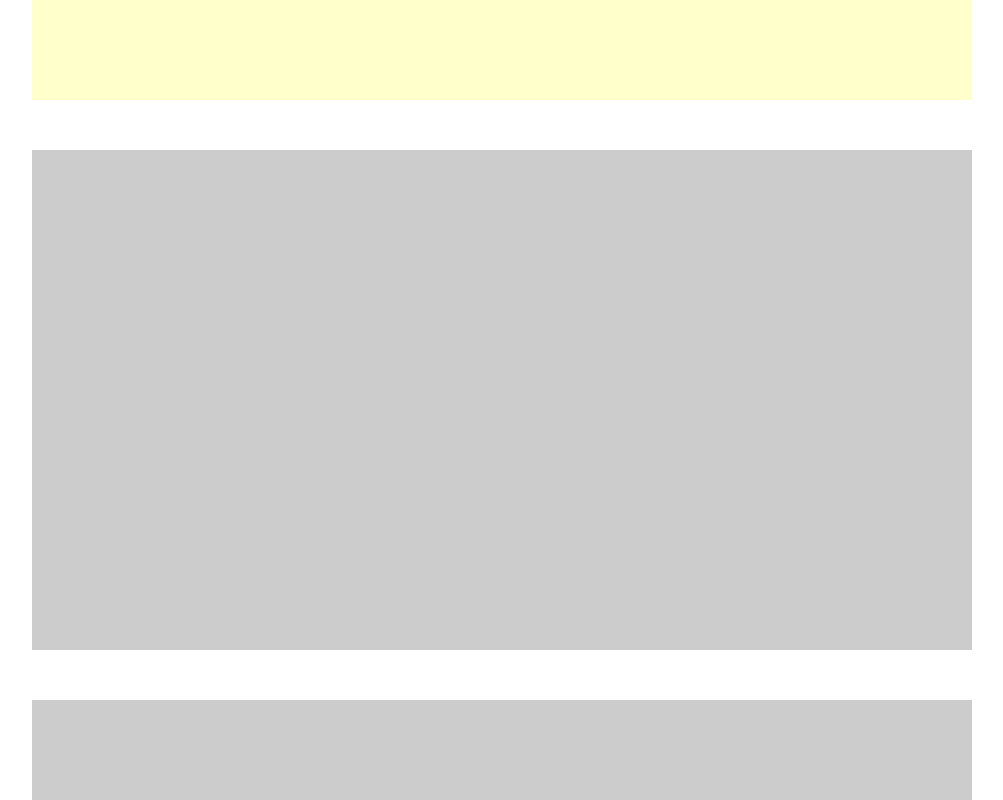
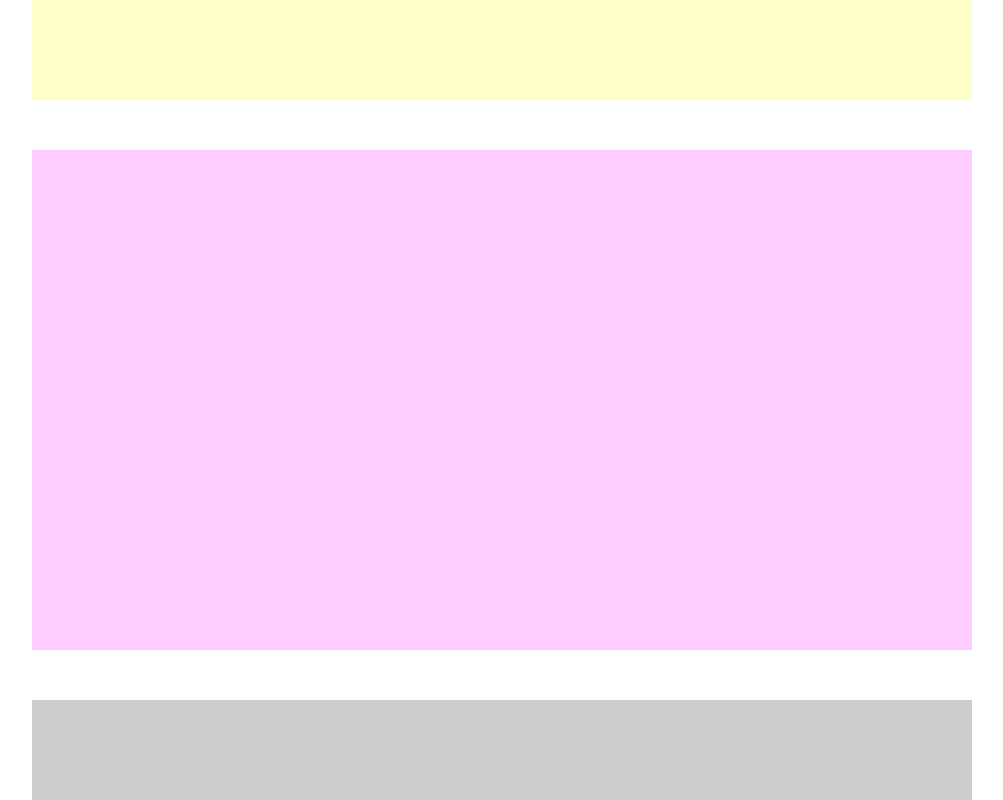
Before and after one commit to yuuki1313/git1, a plain HTML site: page base/about.html in a window 1280 px wide. Shown: the whole page, without its empty margins (138-1141 px from the left). Drawn offline with Linux system fonts and the light colour scheme.

Commit message:
背景色変更

```diff
--- a/base/css/style.css
+++ b/base/css/style.css
@@ -33,4 +33,5 @@
 
 #about #main {
     width: 940px;
+    background-color: #fcf;
 }
```
